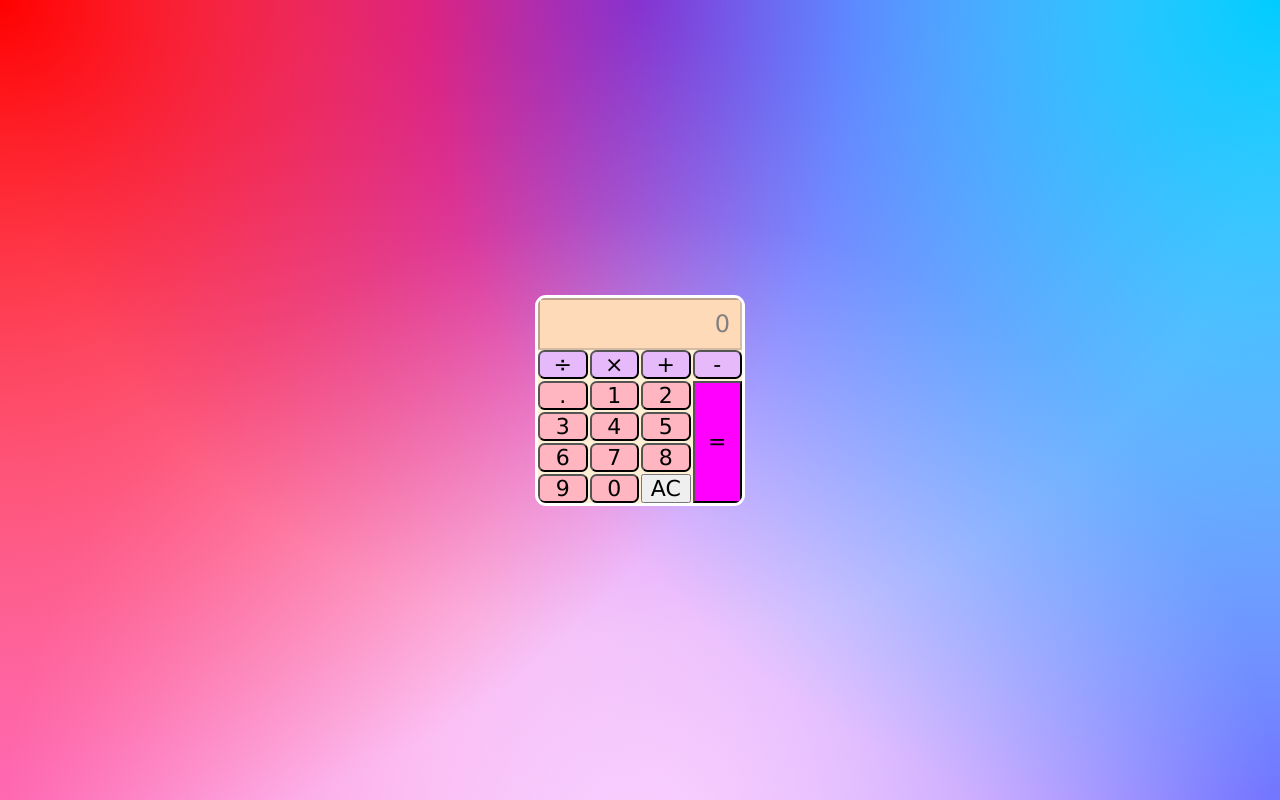
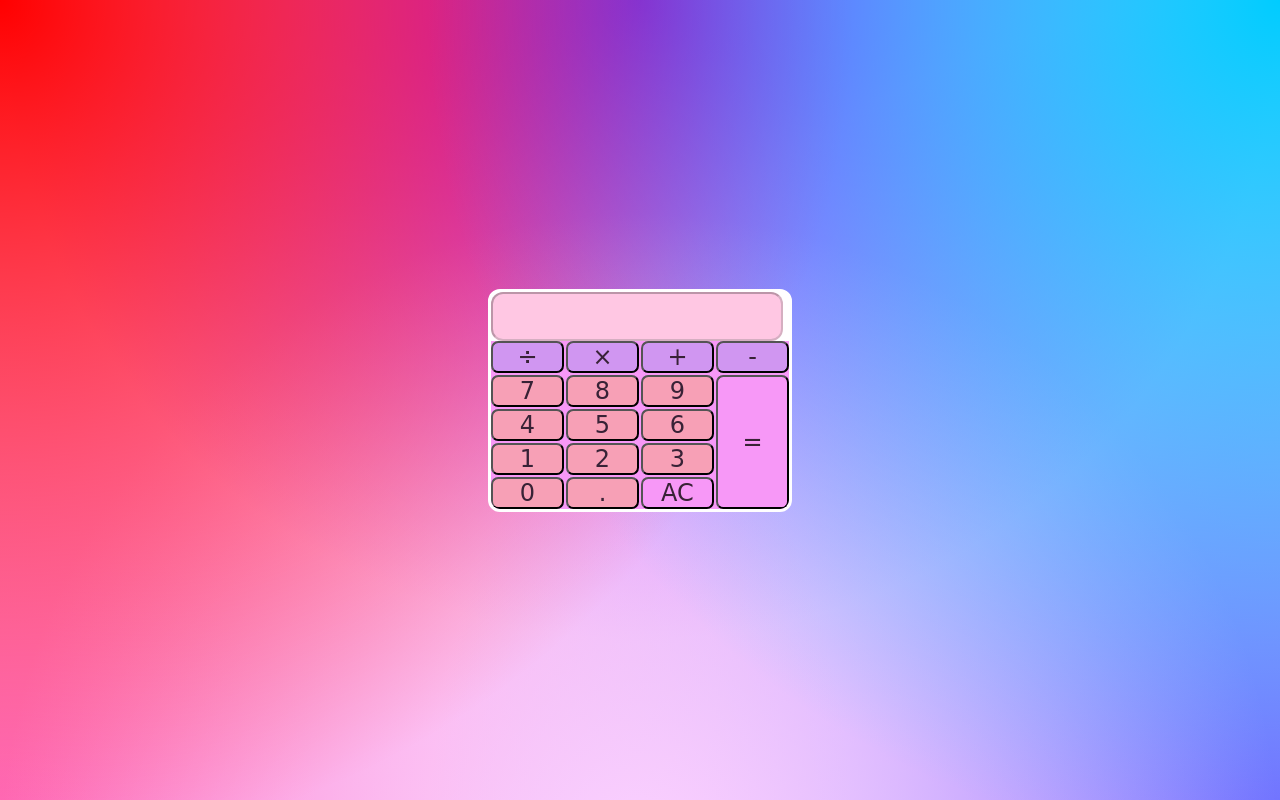
Before and after one commit to Jemzzz16/Calculator, a plain HTML site: page Index.html in a window 1280 px wide. Both pictures are taken after a click on the button "AC". Drawn offline with Linux system fonts and the light colour scheme; a web font is replaced by a local one.

Commit message:
Base file added and finished styling

```diff
--- a/Index.html
+++ b/Index.html
@@ -17,19 +17,19 @@
           <button class="operator" value="+">+</button>
           <button class="operator" value="-">-</button>
 
-          <button class="clear">AC</button>
+          <button class="ac-clear">AC</button>
           <button class="equal">=</button>
-          <button class="number" value=".">.</button>
-          <button class="number" value="1">1</button>
-          <button class="number" value="2">2</button>
-          <button class="number" value="3">3</button>
-          <button class="number" value="4">4</button>
-          <button class="number" value="5">5</button>
-          <button class="number" value="6">6</button>
-          <button class="number" value="7">7</button>
-          <button class="number" value="8">8</button>
-          <button class="number" value="9">9</button>
-          <button class="number" value="0">0</button>
+          <button class="number decimal" value=".">.</button>
+          <button class="number one" value="1">1</button>
+          <button class="number two" value="2">2</button>
+          <button class="number three" value="3">3</button>
+          <button class="number four" value="4">4</button>
+          <button class="number five" value="5">5</button>
+          <button class="number six" value="6">6</button>
+          <button class="number seven" value="7">7</button>
+          <button class="number eight" value="8">8</button>
+          <button class="number nine" value="9">9</button>
+          <button class="number zeros" value="0">0</button>
         </div>
       </div>
     </div>
--- /dev/null
+++ b/_Base.scss
@@ -0,0 +1,15 @@
+@import url('https://fonts.googleapis.com/css2?family=Dokdo&family=Hachi+Maru+Pop&display=swap');
+
+* {
+  margin: 0;
+  padding: 0;
+  font-family: 'Hachi Maru Pop', cursive;
+  font-size: 24px;
+  color: #382236;
+}
+
+$color-purple: #d096f1;
+$color-pink: #f798f7;
+$color-white: #fffeff;
+$color-grey: #dfa0a0;
+$color-peach: coral;
--- a/_Components.scss
+++ b/_Components.scss
@@ -1,3 +1,10 @@
+$color-purple: #d096f1;
+$color-pink: #f798f7;
+$color-white: #fffeff;
+$color-grey: #dfa0a0;
+$color-peach: #f7a0b6;
+$color-hover: coral;
+
 .number:hover {
     background-color: coral;
   }
@@ -43,19 +50,22 @@
   .decimal {
     grid-area: decimal;
   }
-  .clear {
+  .ac-clear {
     grid-area: clear;
+    background-color: $color-pink;
+    border-radius: 0.3rem;
   }
   .equal {
     grid-area: equal;
-    background-color: fuchsia;
+    background-color: $color-pink;
+    border-radius: 0.3rem;
   }
 
   .operator {
-    background-color: #e5b9fa;
+    background-color: $color-purple;
     border-radius: 0.3rem;
   }
   .number {
-    background-color: lightpink;
+    background-color: $color-peach;
     border-radius: 0.3rem;
   }
--- a/_Layout.scss
+++ b/_Layout.scss
@@ -1,30 +1,34 @@
-* {
-  margin: 0;
-  padding: 0;
-  font-family: Verdana, Geneva, Tahoma, sans-serif;
-  font-size: 22px;
-}
+$color-purple: #d096f1;
+$color-pink: #f798f7;
+$color-white: #fffeff;
+$color-grey: #dfa0a0;
+$color-peach: coral;
+$color-lightpink: #ffc7e3;
 
 .calculator-grid {
   display: grid;
   justify-content: center;
   align-items: center;
-  border: solid 3px white;
+  border: solid 3px $color-white;
   border-radius: 0.5rem;
   overflow: hidden;
+  background: $color-white;
+  width: auto;
+  height: auto;
 }
 
 .calculator__display {
-  background-color: peachpuff;
+  background-color: $color-lightpink;
+  border-radius: 0.5rem;
   color: grey;
-  width: 180px;
-  padding: 10px 10px;
+  width: 90%;
+  padding: 10px;
   text-align: right;
-  font-size: 24px;
+  font-size: 22px;
 }
 
 .calculator__keys {
-  background-color: papayawhip;
+  background-color: $color-pink;
   display: grid;
   grid-gap: 2px;
   grid-template-columns: repeat(4, 1fr);
--- a/main.js
+++ b/main.js
@@ -1,20 +1,22 @@
 const numbers = document.querySelectorAll(".number")
 const operators = document.querySelectorAll(".operator")
-const calculatorScreen = document.querySelector(".calculator__display")
+const calculatorDisplay = document.querySelector(".calculator__display")
 const equalSign = document.querySelector('.equal')
-const clearBtn = document.querySelector('.clear')
+const clearBtn = document.querySelector('.ac-clear')
 
 
-let firstNumber = '0'
+let firstNumber = ''
 let calcOperator = ''
-let secondNumber = '0'
+let secondNumber = ''
 
 const inputNumber = (number) => {
-    if (secondNumber === '0') {
+    if (secondNumber === '') {
       secondNumber = number
     } else {
       secondNumber += number
     }
+
+    console.log(secondNumber);
   }
 
   const inputOperator = (operator) => {
@@ -22,9 +24,10 @@ const inputNumber = (number) => {
       firstNumber = secondNumber
     }
     calcOperator = operator
-    secondNumber = '0'
+    secondNumber = ''
   }
 
+ ///////// parseFloat - returns a number
   const calculate = () => {
     let result = 0
     switch(calcOperator) {
@@ -45,18 +48,17 @@ const inputNumber = (number) => {
     }
     secondNumber = result.toString()
     calcOperator = ''
-    firstNumber = '0'
+    firstNumber = ''
   }
 
   const clearAll = () => {
-    firstNumber = '0'
+    firstNumber = ''
     calcOperator = ''
-    secondNumber = '0'
+    secondNumber = ''
   }
 
-
   const updateScreen = (number) => {
-    calculatorScreen.value = number
+    calculatorDisplay.value = number
   }
 
   numbers.forEach((number) => {
@@ -81,55 +83,3 @@ const inputNumber = (number) => {
     clearAll()
     updateScreen(secondNumber)
   })
-
-
-
-
-  //////////////////////////////////////
-
-// keys.addEventListener('click', event => {
-//     const opKey = event.target  //operator
-//     const numType = event.target  //number
-//     const displayedNum = display.textContent //displaying numbers selected
-//     const keyValue = numType.textContent //key value is the number key selected
-//     const type = event.target.dataset.type
-
-//     if (type === 'number') {
-//         if (!operator) {
-
-//             if (firstNumber) {
-//                 firstNumber += keyValue
-//             } else {
-//                 firstNumber = keyValue
-//             }
-
-//         } else if (operator) {
-//             if (secondNumber) {
-//                 secondNumber += keyValue
-//             } else {
-//                 secondNumber = keyValue
-
-//     console.log(firstNumber);
-//     console.log(secondNumber);
-//     console.log(operator);
-// });
-
-
-// // keys.addEventListener('click', event => {
-// //     const opKey = event.target  //operator
-// //     const numType = event.target  //number
-// //     const displayedNum = display.textContent //displaying numbers selected
-// //     const keyValue = opKey.textContent //key value is the number key selected
-
-// //     // DISPLAY NUMBERS - this allows for number to be displayed and subsequent numbers too
-// //     if (displayedNum === '0') {
-// //         display.textContent = keyValue
-// //     } else {
-// //         display.textContent = displayedNum + keyValue
-
-// //     } if (numType === 'decimal') {
-// //         display.textContent = displayedNum + '.'
-// //     }
-
-// //     console.log(numType.innerHTML);
-// //     console.log({numType});
--- a/main.scss
+++ b/main.scss
@@ -1,2 +1,3 @@
 @use "./_Components";
 @use "./_layout";
+@use "./_Base";
```
Also changed, not shown: PSEUDO.md (+65 -0 lines), Main.css.
